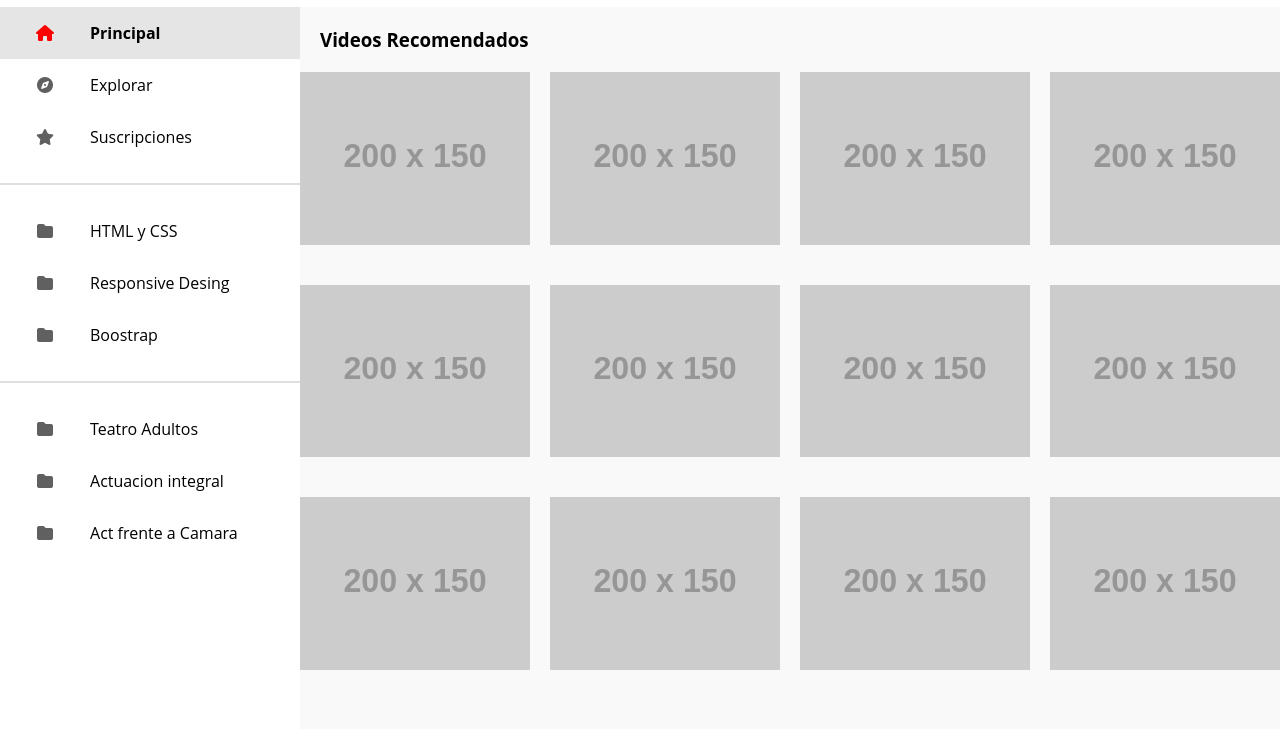
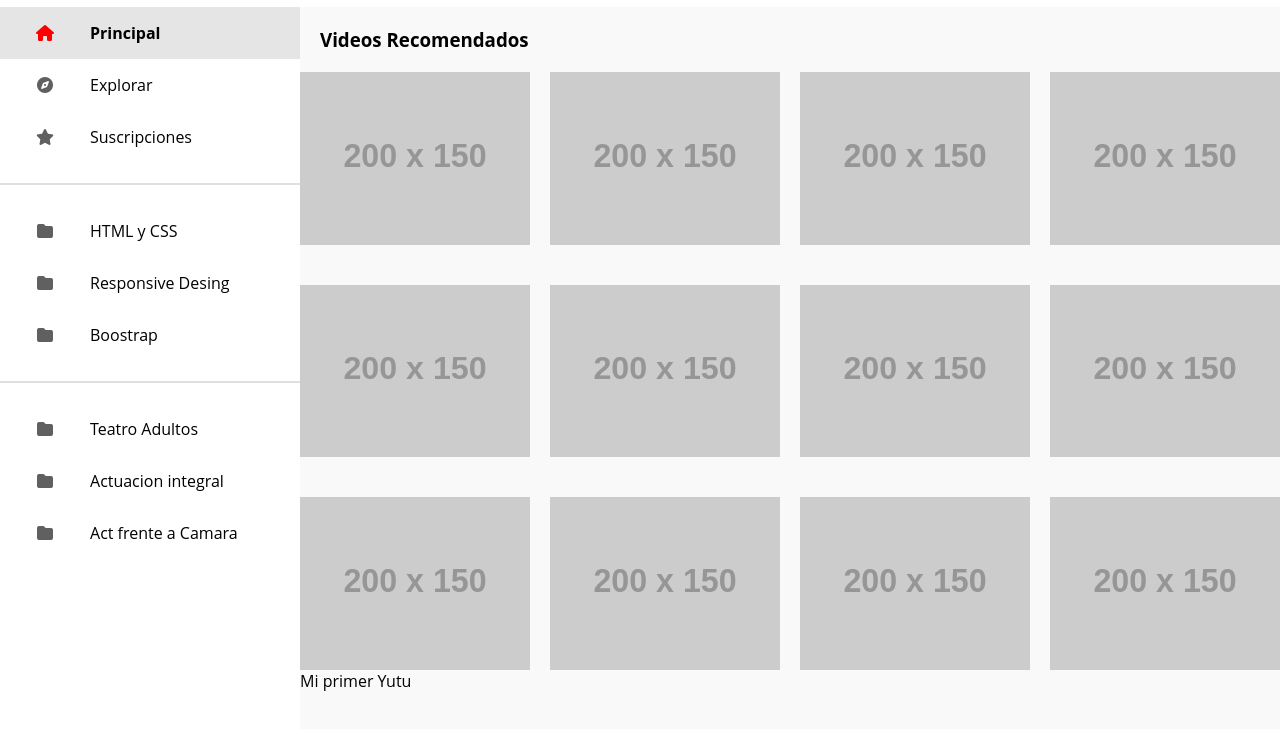
Before and after one commit to FedeCasado/proyectoYoutube, a plain HTML site: page index.html in a window 1280 px wide. Shown: the part 53-782 px from the top of the page. Drawn offline with Linux system fonts and the light colour scheme; placeholder pictures from the web are drawn by us.

Commit message:
Ahora el index html tiene un Parrafo.

```diff
--- a/index.html
+++ b/index.html
@@ -62,6 +62,7 @@
                 <a href="#" class="video"><img src="https://via.placeholder.com/200x150?text=FedericoCasado" alt=""></a>
                 <a href="#" class="video"><img src="https://via.placeholder.com/200x150?text=FedericoCasado" alt=""></a>
             </div>
+            <p>Mi primer Yutu</p>
         </main>
     </div>
 
```
